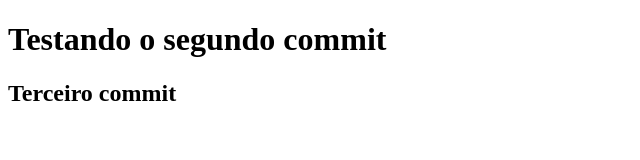
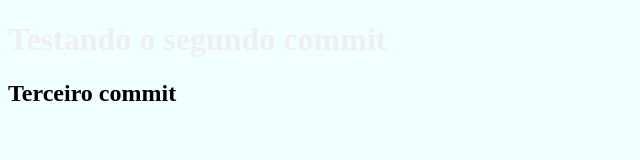
Before and after one commit to v1torsantana/Aula-FRONTEND-04.04, a plain HTML site: page index.html in a window 1280 px wide. Shown: the whole page, without its empty margins (0-640 px from the left). Drawn offline with Linux system fonts and the light colour scheme.

Commit message:
quarto commit

```diff
--- a/index.html
+++ b/index.html
@@ -5,9 +5,20 @@
     <meta http-equiv="X-UA-Compatible" content="IE=edge">
     <meta name="viewport" content="width=device-width, initial-scale=1.0">
     <title>Aula de CSS do dia 04.04.2023</title>
+    <link rel="stylesheet" href="stylesheet.css">
 </head>
 <body>
     <h1>Testando o segundo commit</h1>
     <h2>Terceiro commit</h2>
+
+    <style>
+        body{
+            font-family: 'Times New Roman', Times, serif;
+            background-color: azure;
+        }
+        h1{
+            color: #f0f0f0;
+        }
+    </style>
 </body>
 </html>
```
